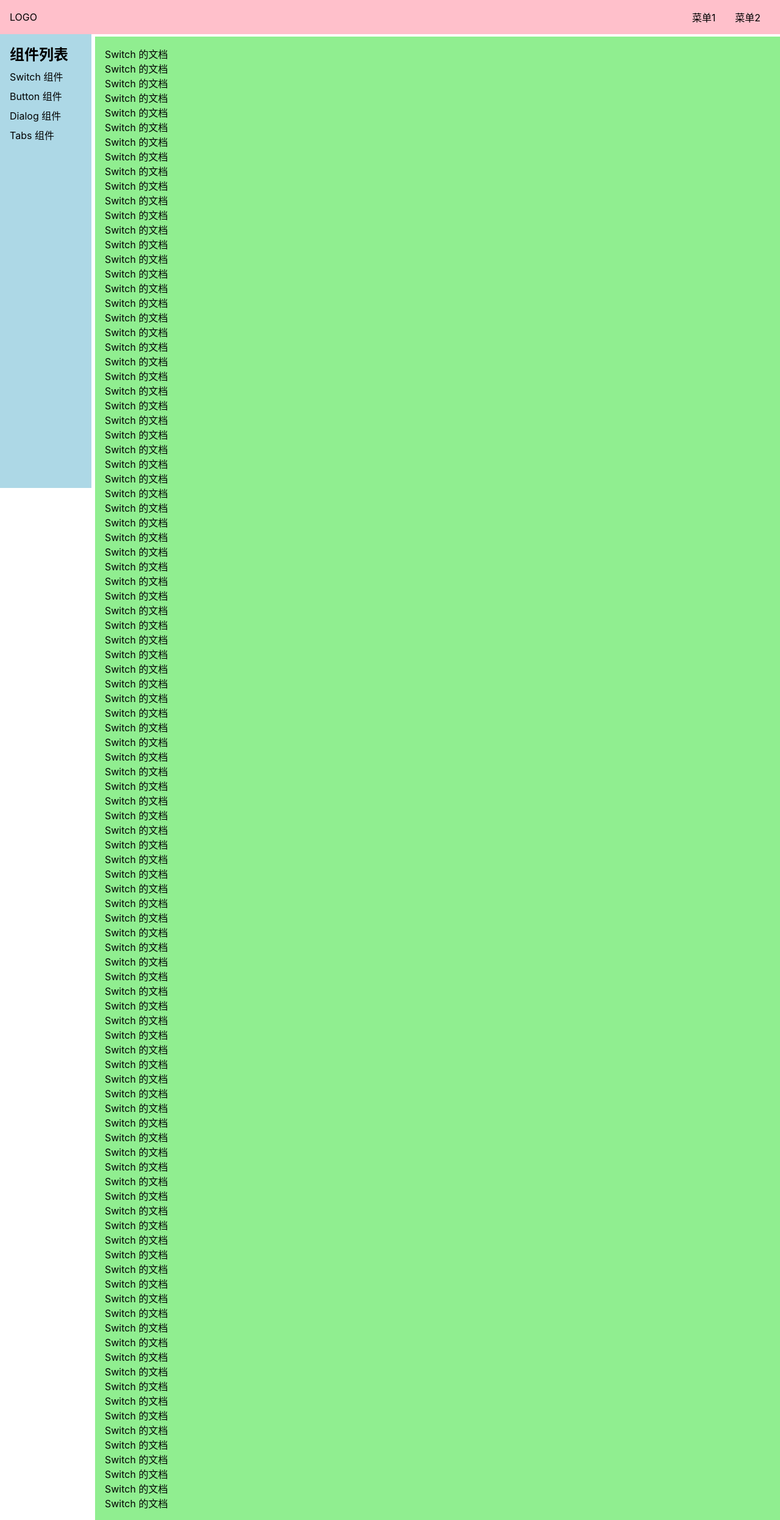
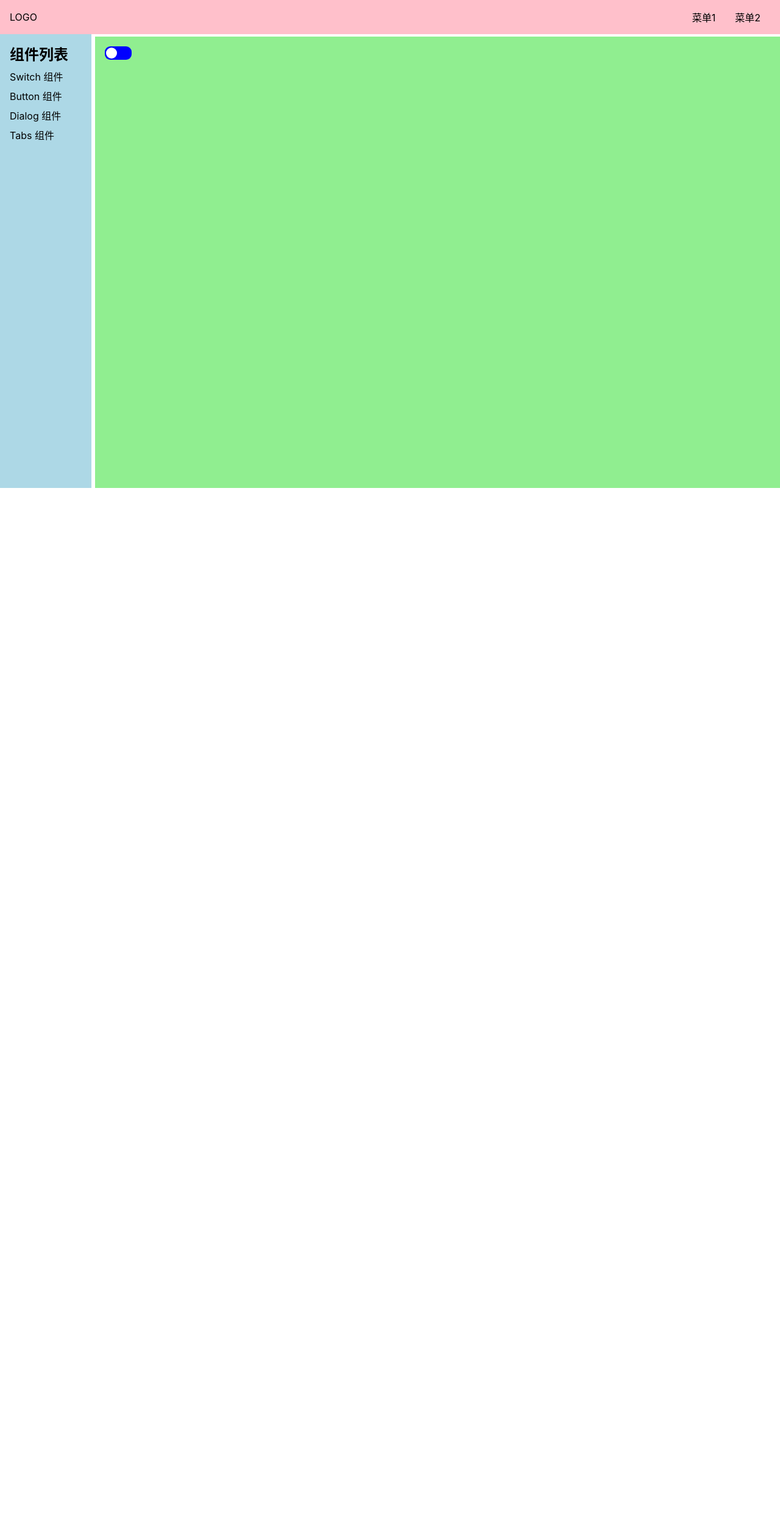
Before and after one commit to haixiangyan/vue3-easy-ui, a Vue app: page /#/docs/switch in a window 1280 px wide. Shown: the whole page at 61% size. After the commit the page ends 800 px from the top, so only its background shows below. Built offline with nearby package versions, Linux system fonts and the light colour scheme.

Commit message:
feat: 添加 Switch 组件，点击右滚

```diff
--- a/src/components/SwitchDemo.vue
+++ b/src/components/SwitchDemo.vue
@@ -1,114 +1,20 @@
 <template>
 <div>
-  <p>Switch 的文档</p>
-  <p>Switch 的文档</p>
-  <p>Switch 的文档</p>
-  <p>Switch 的文档</p>
-  <p>Switch 的文档</p>
-  <p>Switch 的文档</p>
-  <p>Switch 的文档</p>
-  <p>Switch 的文档</p>
-  <p>Switch 的文档</p>
-  <p>Switch 的文档</p>
-  <p>Switch 的文档</p>
-  <p>Switch 的文档</p>
-  <p>Switch 的文档</p>
-  <p>Switch 的文档</p>
-  <p>Switch 的文档</p>
-  <p>Switch 的文档</p>
-  <p>Switch 的文档</p>
-  <p>Switch 的文档</p>
-  <p>Switch 的文档</p>
-  <p>Switch 的文档</p>
-  <p>Switch 的文档</p>
-  <p>Switch 的文档</p>
-  <p>Switch 的文档</p>
-  <p>Switch 的文档</p>
-  <p>Switch 的文档</p>
-  <p>Switch 的文档</p>
-  <p>Switch 的文档</p>
-  <p>Switch 的文档</p>
-  <p>Switch 的文档</p>
-  <p>Switch 的文档</p>
-  <p>Switch 的文档</p>
-  <p>Switch 的文档</p>
-  <p>Switch 的文档</p>
-  <p>Switch 的文档</p>
-  <p>Switch 的文档</p>
-  <p>Switch 的文档</p>
-  <p>Switch 的文档</p>
-  <p>Switch 的文档</p>
-  <p>Switch 的文档</p>
-  <p>Switch 的文档</p>
-  <p>Switch 的文档</p>
-  <p>Switch 的文档</p>
-  <p>Switch 的文档</p>
-  <p>Switch 的文档</p>
-  <p>Switch 的文档</p>
-  <p>Switch 的文档</p>
-  <p>Switch 的文档</p>
-  <p>Switch 的文档</p>
-  <p>Switch 的文档</p>
-  <p>Switch 的文档</p>
-  <p>Switch 的文档</p>
-  <p>Switch 的文档</p>
-  <p>Switch 的文档</p>
-  <p>Switch 的文档</p>
-  <p>Switch 的文档</p>
-  <p>Switch 的文档</p>
-  <p>Switch 的文档</p>
-  <p>Switch 的文档</p>
-  <p>Switch 的文档</p>
-  <p>Switch 的文档</p>
-  <p>Switch 的文档</p>
-  <p>Switch 的文档</p>
-  <p>Switch 的文档</p>
-  <p>Switch 的文档</p>
-  <p>Switch 的文档</p>
-  <p>Switch 的文档</p>
-  <p>Switch 的文档</p>
-  <p>Switch 的文档</p>
-  <p>Switch 的文档</p>
-  <p>Switch 的文档</p>
-  <p>Switch 的文档</p>
-  <p>Switch 的文档</p>
-  <p>Switch 的文档</p>
-  <p>Switch 的文档</p>
-  <p>Switch 的文档</p>
-  <p>Switch 的文档</p>
-  <p>Switch 的文档</p>
-  <p>Switch 的文档</p>
-  <p>Switch 的文档</p>
-  <p>Switch 的文档</p>
-  <p>Switch 的文档</p>
-  <p>Switch 的文档</p>
-  <p>Switch 的文档</p>
-  <p>Switch 的文档</p>
-  <p>Switch 的文档</p>
-  <p>Switch 的文档</p>
-  <p>Switch 的文档</p>
-  <p>Switch 的文档</p>
-  <p>Switch 的文档</p>
-  <p>Switch 的文档</p>
-  <p>Switch 的文档</p>
-  <p>Switch 的文档</p>
-  <p>Switch 的文档</p>
-  <p>Switch 的文档</p>
-  <p>Switch 的文档</p>
-  <p>Switch 的文档</p>
-  <p>Switch 的文档</p>
-  <p>Switch 的文档</p>
-  <p>Switch 的文档</p>
-  <p>Switch 的文档</p>
+  <Switch></Switch>
 </div>
 </template>
 
-<script>
+<script lang="ts">
+import Switch from "../lib/Switch.vue";
+
 export default {
-  name: "SwitchDemo"
+  name: "SwitchDemo",
+  components: {
+    Switch
+  }
 }
 </script>
 
-<style scoped>
+<style scoped lang="scss">
 
 </style>
--- /dev/null
+++ b/src/lib/Switch.vue
@@ -0,0 +1,39 @@
+<template>
+  <button>
+    <span></span>
+  </button>
+</template>
+
+<script lang="ts">
+export default {
+  name: "Switch"
+}
+</script>
+
+<style scoped lang="scss">
+$h: 22px;
+$h2: $h - 4px;
+
+button {
+  height: $h;
+  width: $h * 2;
+  border: none;
+  background: blue;
+  border-radius: $h2 / 2;
+  position: relative;
+}
+
+span {
+  position: absolute;
+  top: 2px;
+  left: 2px;
+  height: $h2;
+  width: $h2;
+  background: white;
+  border-radius: $h2 / 2;
+}
+
+button:hover span {
+  left: calc(100% - #{$h2} - 2px);
+}
+</style>
```
